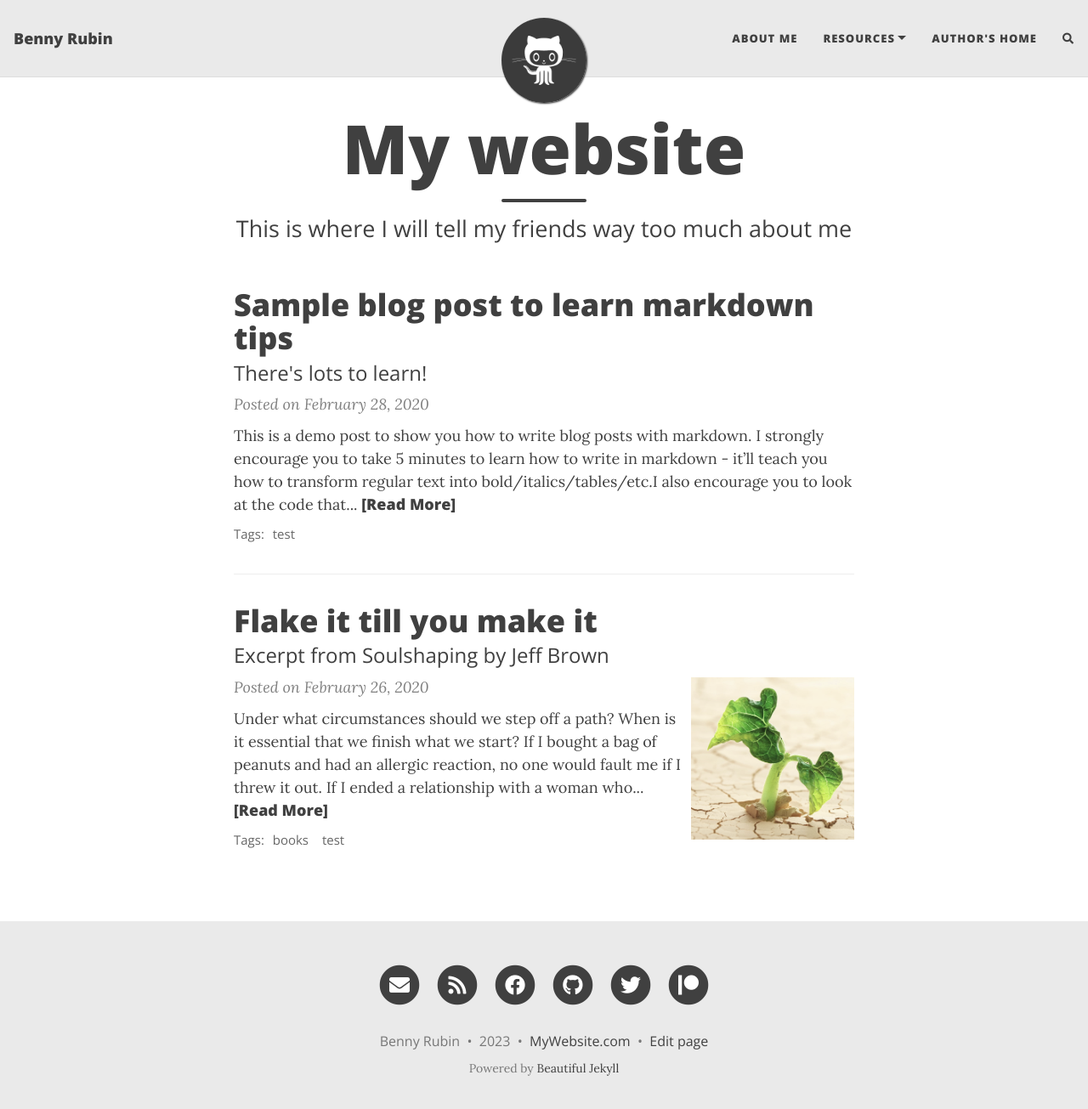
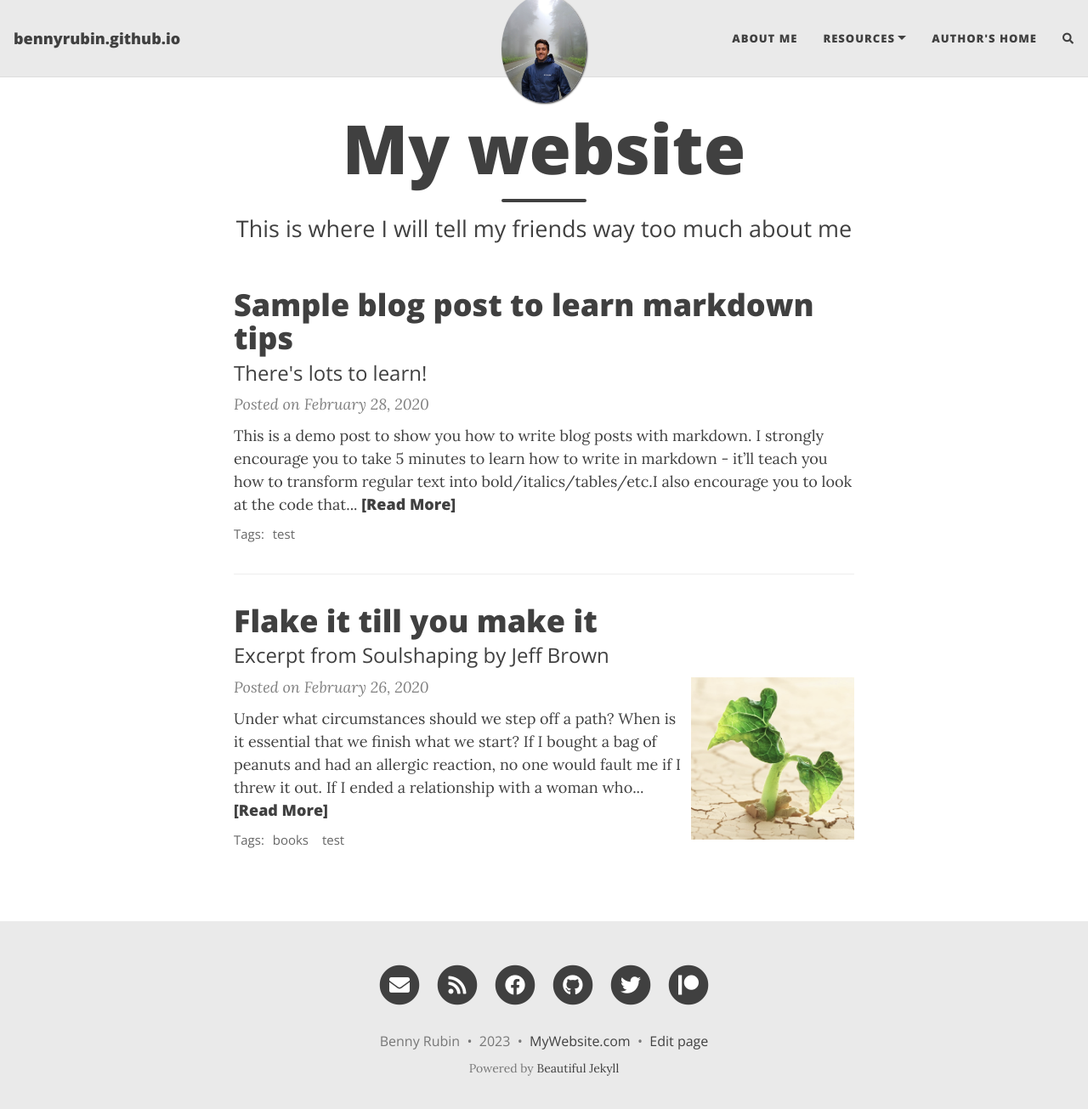
Before and after one commit to bennyrubin/bennyrubin.github.io, a Jekyll site: the page built from index.html, in a window 1280 px wide and 1318 px high. Shown: the top 1305 px of the window at 85% size. Built offline with Jekyll 4.4.1, drawn with Linux system fonts in a browser that asks for light colours; nearby versions of some CDN libraries; the list of posts is cut into pages by our own code; comment, search, counter and statistics services are not loaded.

Commit message:
Added headshot

```diff
--- a/_config.yml
+++ b/_config.yml
@@ -10,7 +10,7 @@
 ############################
 
 # Name of website
-title: Benny Rubin
+title:
 
 # Your name to show in the footer
 author: Benny Rubin
@@ -32,7 +32,7 @@ navbar-links:
 
 # Image to show in the navigation bar - works best with a square image
 # Remove this parameter if you don't want an image in the navbar
-avatar: "/assets/img/avatar-icon.png"
+avatar: "/assets/img/website_headshot.jpg"
 
 # By default, the image is cut into a circle. You can disable this behaviour by setting 'round-avatar: false'
 round-avatar: true
```
Also changed, not shown: assets/img/website_headshot.jpg (added).
